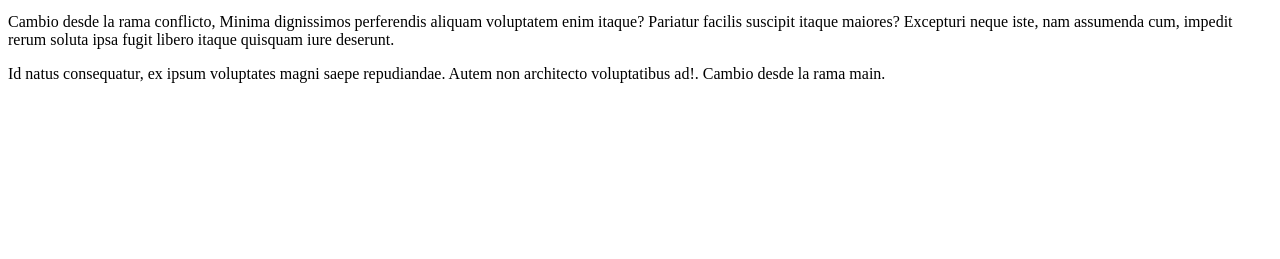
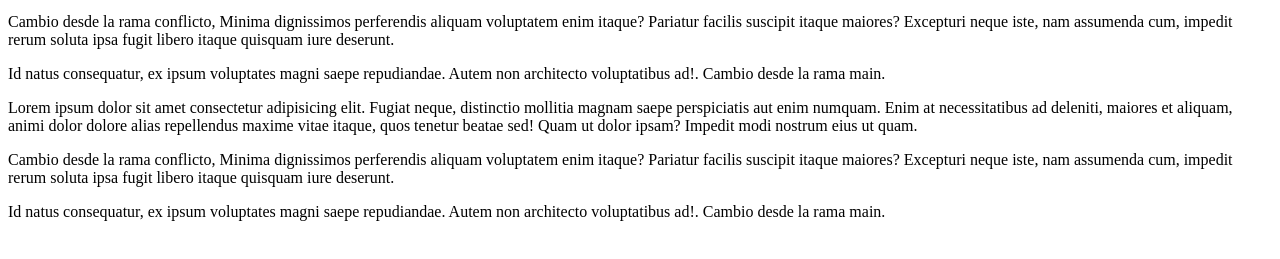
Before and after one commit to Hachiel/repoCoC23026, a plain HTML site: page index.html in a window 1280 px wide. Shown: the part 119-378 px from the top of the page. Drawn offline with Linux system fonts and the light colour scheme.

Commit message:
cambio nuevo

```diff
--- a/index.html
+++ b/index.html
@@ -19,5 +19,16 @@
     <p>
         Id natus consequatur, ex ipsum voluptates magni saepe repudiandae. Autem non architecto voluptatibus ad!. Cambio desde la rama main.
     </p>
+    <p>
+        Lorem ipsum dolor sit amet consectetur adipisicing elit. Fugiat neque, distinctio mollitia magnam saepe perspiciatis aut enim numquam.
+        Enim at necessitatibus ad deleniti, maiores et aliquam, animi dolor dolore alias repellendus maxime vitae itaque, quos tenetur beatae sed! Quam ut dolor ipsam? Impedit modi nostrum eius ut quam.
+    </p>
+    <p>
+        Cambio desde la rama conflicto, Minima dignissimos perferendis aliquam voluptatem enim itaque? Pariatur facilis suscipit itaque maiores?
+        Excepturi neque iste, nam assumenda cum, impedit rerum soluta ipsa fugit libero itaque quisquam iure deserunt.
+    </p>
+    <p>
+        Id natus consequatur, ex ipsum voluptates magni saepe repudiandae. Autem non architecto voluptatibus ad!. Cambio desde la rama main.
+    </p>
 </body>
 </html>
```
